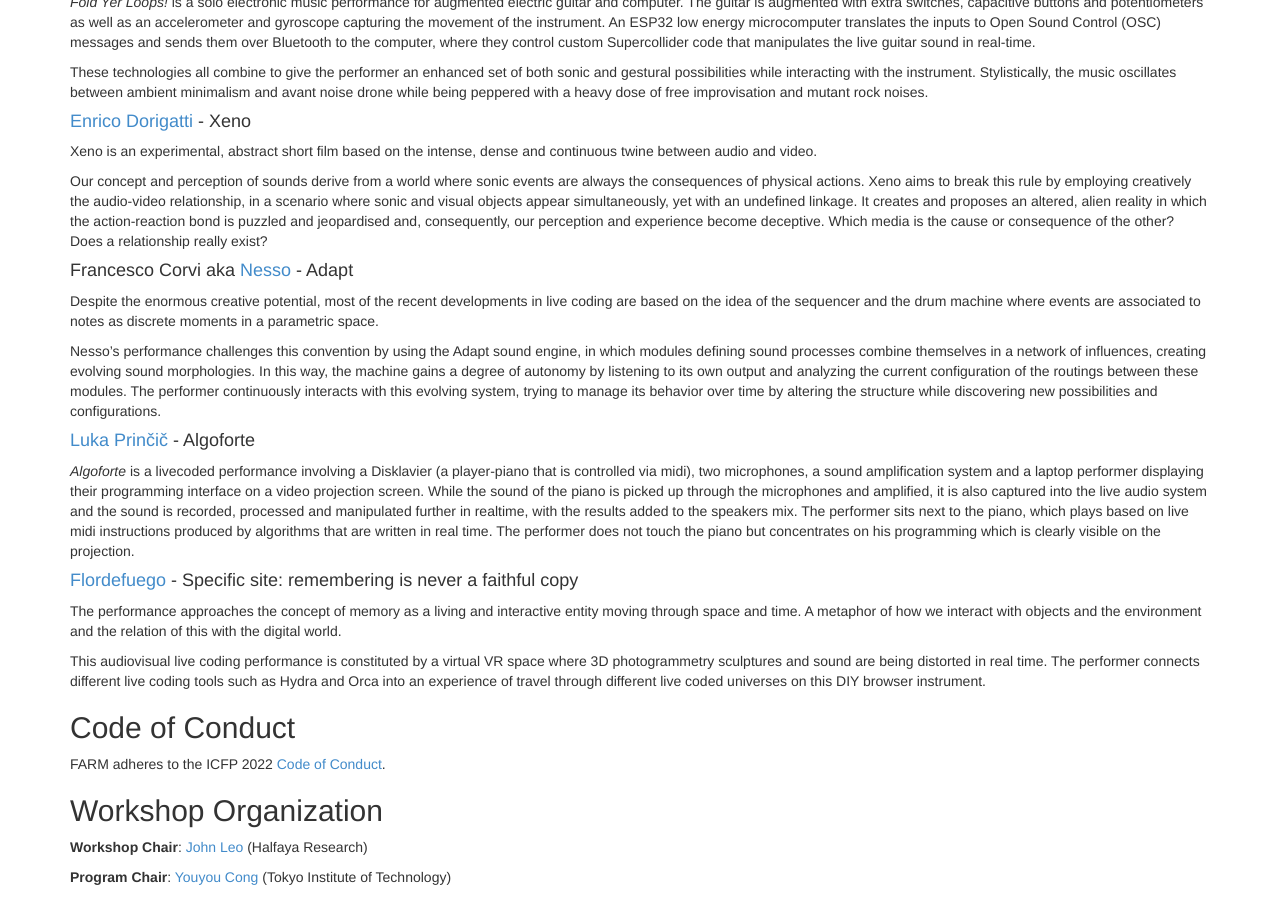
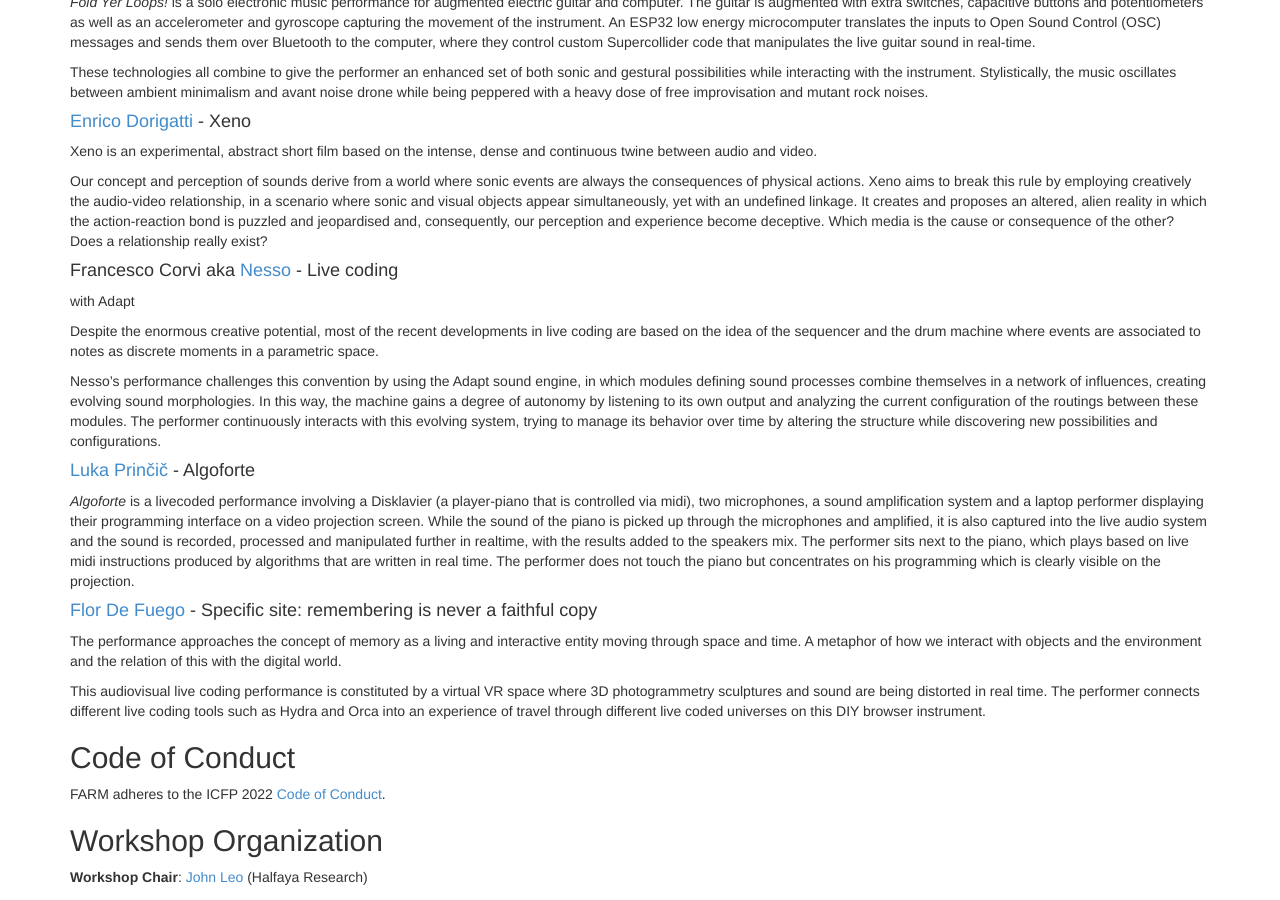
Before and after one commit to functional-art/functional-art.github.com, a Jekyll site: the page built from 2022/index.md, in a window 1280 px wide and 900 px high, scrolled down 1068 px. Built offline with Jekyll 4.4.1, drawn with Linux system fonts in a browser that asks for light colours; nearby versions of some CDN libraries.

Commit message:
Performance fixes

```diff
--- a/2022/index.md
+++ b/2022/index.md
@@ -97,7 +97,8 @@ with an undefined linkage. It creates and proposes an altered, alien reality in
 and, consequently, our perception and experience become deceptive. Which media is the cause or consequence of the other? Does a relationship
 really exist?
 
-#### Francesco Corvi aka [Nesso](https://nesso.xyz/) - Adapt
+#### Francesco Corvi aka [Nesso](https://nesso.xyz/) - Live coding
+with Adapt
 
 Despite the enormous creative potential, most of the recent
 developments in live coding are based on the idea of the sequencer and
@@ -129,7 +130,7 @@ written in real time. The performer does not touch the piano but
 concentrates on his programming which is clearly visible on the
 projection.
 
-#### [Flordefuego](https://flordefuego.github.io/) - Specific site: remembering is never a faithful copy
+#### [Flor De Fuego](https://flordefuego.github.io/) - Specific site: remembering is never a faithful copy
 
 The performance approaches the concept of memory as a living and
 interactive entity moving through space and time. A metaphor of how we
```
